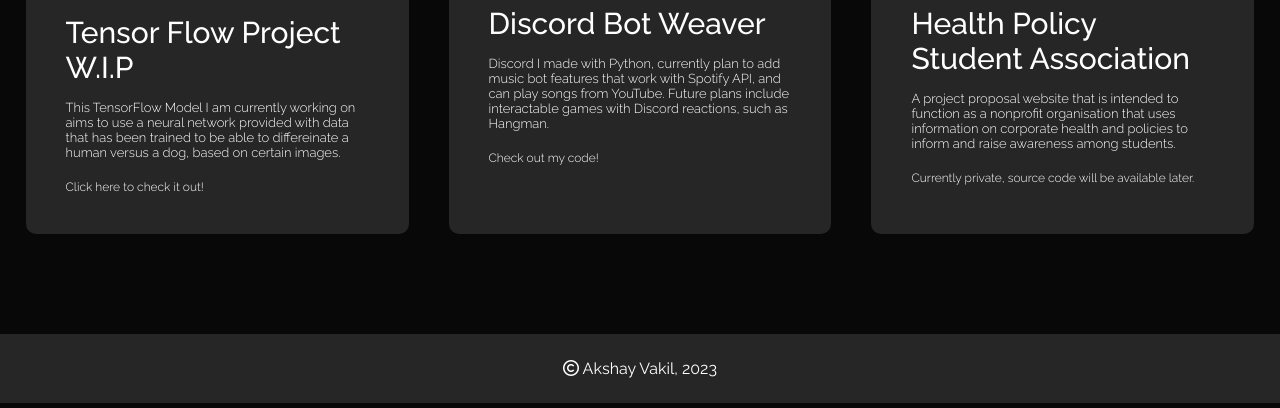
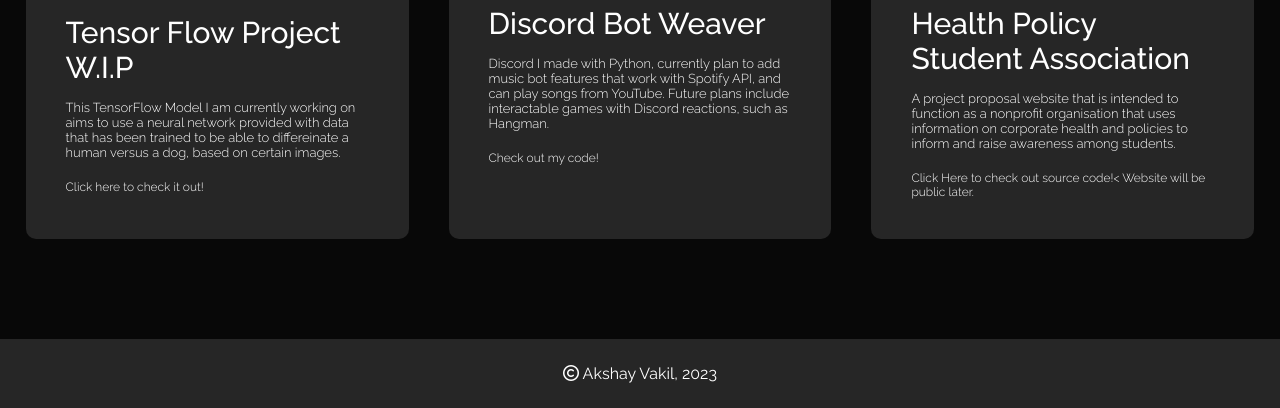
Before and after one commit to Octrainn/octrainn.github.io, a website: page index.html in a window 1280 px wide. Shown: the part 1360-1768 px from the top of the page. Drawn offline with nearby package versions, Linux system fonts and the light colour scheme; some icons are missing.

Commit message:
Update index.html

```diff
--- a/index.html
+++ b/index.html
@@ -158,7 +158,7 @@
                 <ion-icon name="logo-css3"></ion-icon>
                 <h2>Health Policy Student Association </h2>
                 <p>A project proposal website that is intended to function as a nonprofit organisation that uses information on corporate health and policies to inform and raise awareness among students.  </p>
-                <a href="https://github.com/ChrisMikhail/hpsa-website">Currently private, source code will be available later. </a>
+                <a href="https://github.com/ChrisMikhail/hpsa-website">Click Here to check out source code!< Website will be public later. </a>
             </div>
         </div>
     </div>
```
